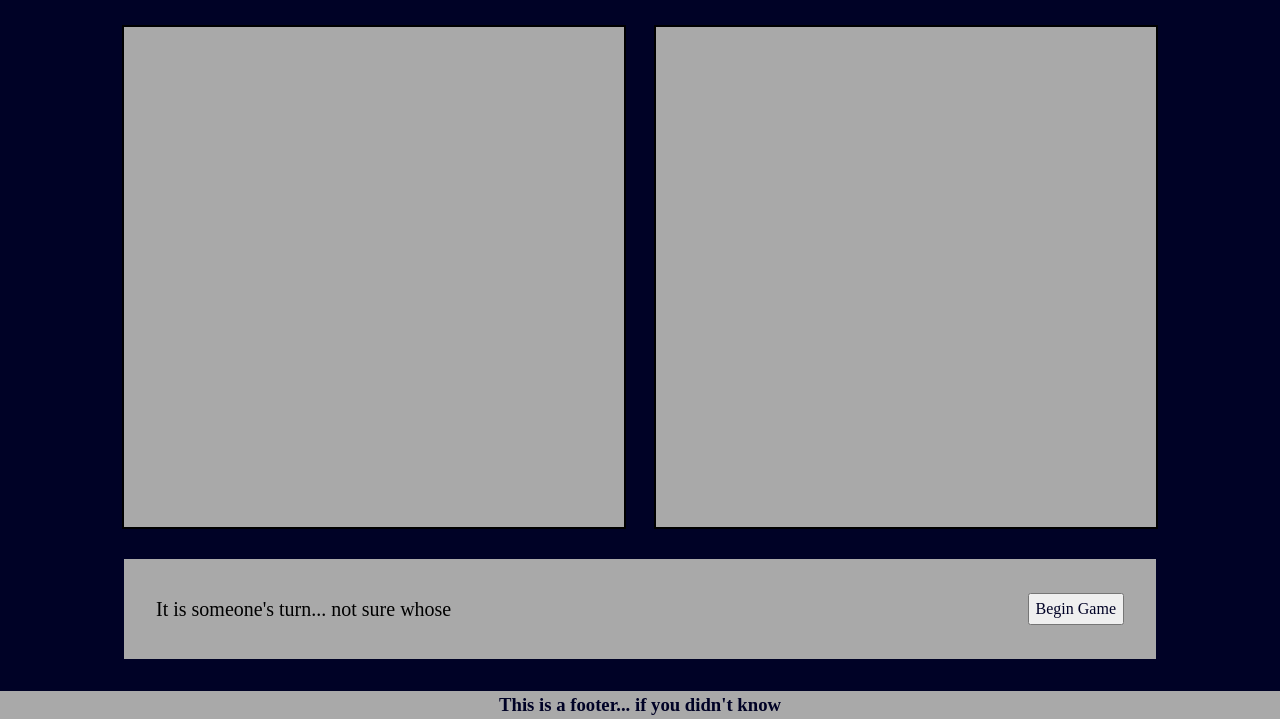
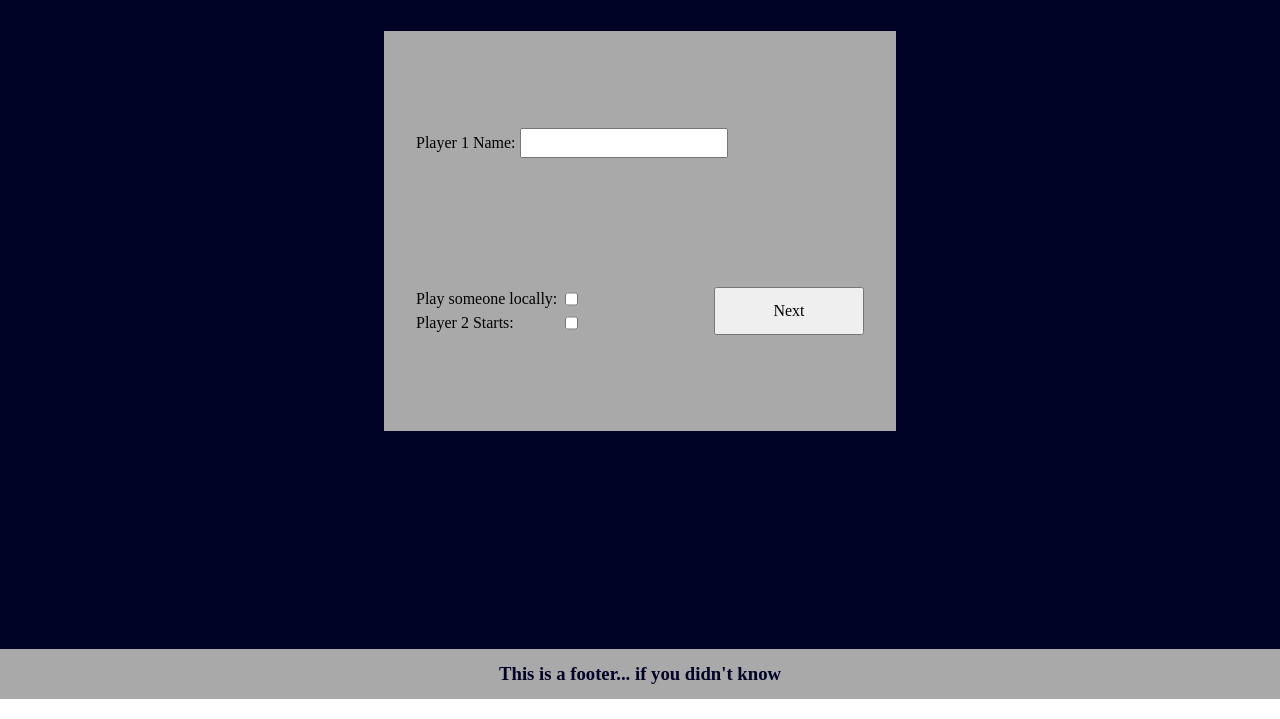
Before and after one commit to JacksonRCode/battleship, a website built with webpack: page src/template.html in a window 1280 px wide. Shown: the part 101-820 px from the top of the page. Built offline with nearby package versions, Linux system fonts and the light colour scheme.

Commit message:
Finish base player creation screen

```diff
--- a/src/listenHere.js
+++ b/src/listenHere.js
@@ -11,6 +11,23 @@ const initListeners = (player1, player2) => {
     clearBoard();
     fillBoard(player1, player2);
   });
+
+  const playerTwoInput = document.querySelector(".p2-input-container");
+  document.querySelector("#check-two-player").addEventListener("click", () => {
+    // Checks to see if one or two players are playing
+    if (playerTwoInput.classList.contains("invisible")) {
+      playerTwoInput.classList.remove("invisible");
+      document.querySelector("#p2-input").value = "";
+    } else {
+      playerTwoInput.classList.add("invisible");
+    }
+  });
+
+  document
+    .querySelector(".go-to-ship-selection")
+    .addEventListener("click", () => {
+      document.querySelector(".create-players").classList.add("invisible");
+    });
 };
 
 const clearBoard = () => {
--- a/src/styles/styles.css
+++ b/src/styles/styles.css
@@ -32,6 +32,39 @@ body {
   gap: 32px;
 
   padding: 32px;
+}
+
+.create-players {
+  height: 400px;
+  min-width: 400px;
+  width: 40vw;
+  background-color: darkgray;
+  display: flex;
+  flex-direction: column;
+  justify-content: space-around;
+  padding: 32px;
+}
+
+.name-input-container {
+  display: flex;
+  justify-content: space-between;
+}
+
+.create-players-options {
+  display: flex;
+  justify-content: space-between;
+}
+
+.checkbox-options > div {
+  /* width: 200px; */
+  display: flex;
+
+  gap: 8px;
+  justify-content: space-between;
+}
+
+button.go-to-ship-selection {
+  width: 150px;
 }
 
 .board-container {
@@ -117,3 +150,7 @@ body {
 .no-click {
   pointer-events: none;
 }
+
+.invisible {
+  display: none;
+}
--- a/src/template.html
+++ b/src/template.html
@@ -10,11 +10,40 @@
       <h1 class="main-title">BATTLESHIP</h1>
     </div>
     <div class="content">
-      <div class="board-container">
+      <div class="create-players">
+        <div class="name-input-container">
+          <div class="p1-input-container">
+            <label for="p1-input">Player 1 Name: </label>
+            <input type="text" class="name-input" id="p1-input" />
+          </div>
+          <div class="p2-input-container invisible">
+            <label for="p2-input">Player 2 Name: </label>
+            <input type="text" class="name-input" id="p2-input" />
+          </div>
+        </div>
+        <div class="create-players-options">
+          <div class="checkbox-options">
+            <div>
+              <label for="check-two-player" class="two-player-label"
+                >Play someone locally:</label
+              >
+              <input type="checkbox" id="check-two-player" />
+            </div>
+            <div>
+              <label for="check-p2-start" class="p2-start-label"
+                >Player 2 Starts:</label
+              >
+              <input type="checkbox" id="check-p2-start" />
+            </div>
+          </div>
+          <button class="go-to-ship-selection">Next</button>
+        </div>
+      </div>
+      <div class="board-container invisible">
         <div class="board player1"></div>
         <div class="board player2"></div>
       </div>
-      <div class="game-control">
+      <div class="game-control invisible">
         <p class="display-turn">It is someone's turn... not sure whose</p>
         <p class="turnReplayMsg"></p>
         <button class="start-button">Begin Game</button>
```
Also changed, not shown: plan.txt (added).
